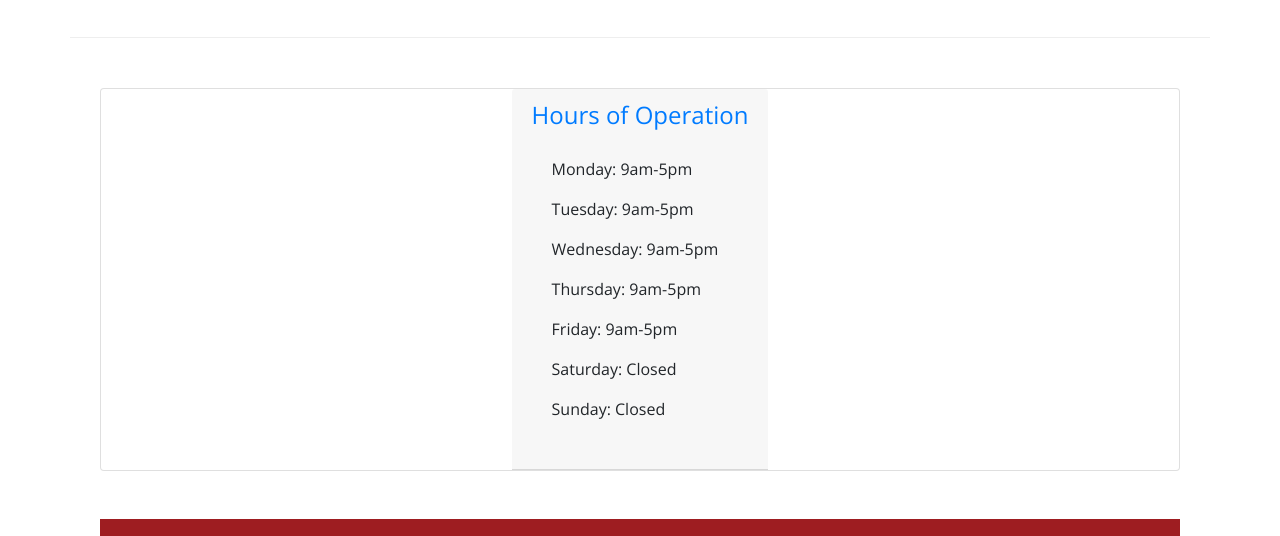
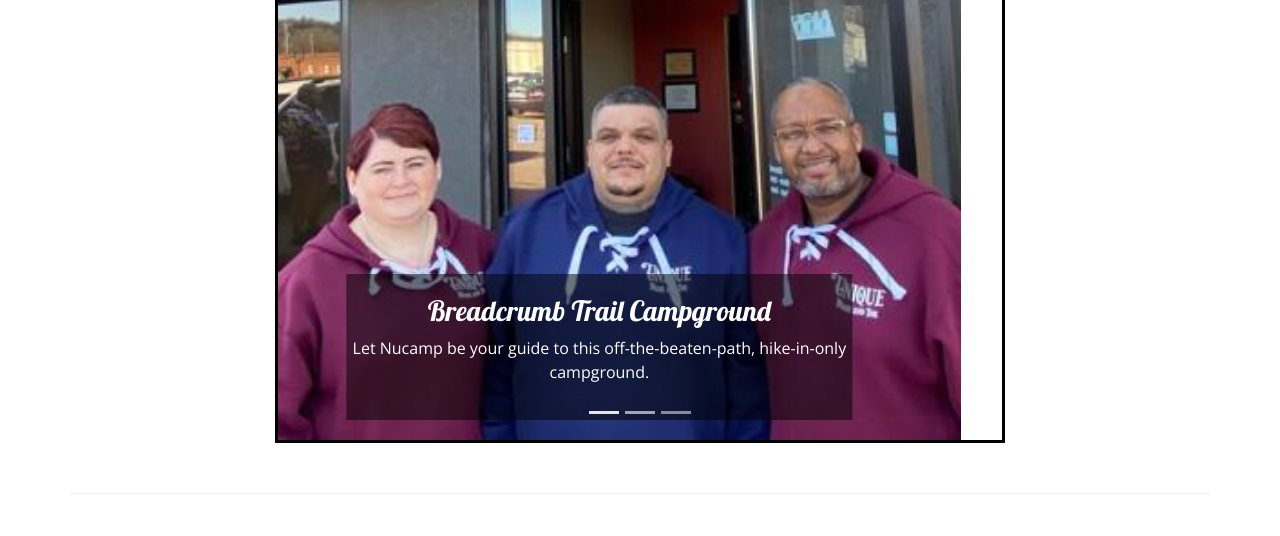
Before and after one commit to once-2021-07-06-bootstrap/unique-hair-and-ink, a website: page index.html in a window 1280 px wide. Shown: the part 1199-1735 px from the top of the page. Drawn offline with nearby package versions, Linux system fonts and the light colour scheme.

Commit message:
Update photo on carousel

```diff
--- a/index.html
+++ b/index.html
@@ -121,7 +121,7 @@
                     </ol>
                     <div class="carousel-inner">
                         <div class="carousel-item active">
-                            <img class="d-block w-100" src="img/Unique_Hair_Ink[3858].png"
+                            <img class="d-block w-100" src="img/frontofshop.png"
                                 alt="Breadcrumb Trail Campground" />
                             <div class="carousel-caption">
                                 <h3>Breadcrumb Trail Campground</h3>
```
Also changed, not shown: img/frontofshop.png (added), img/logo.png (deleted), 2 other files.
